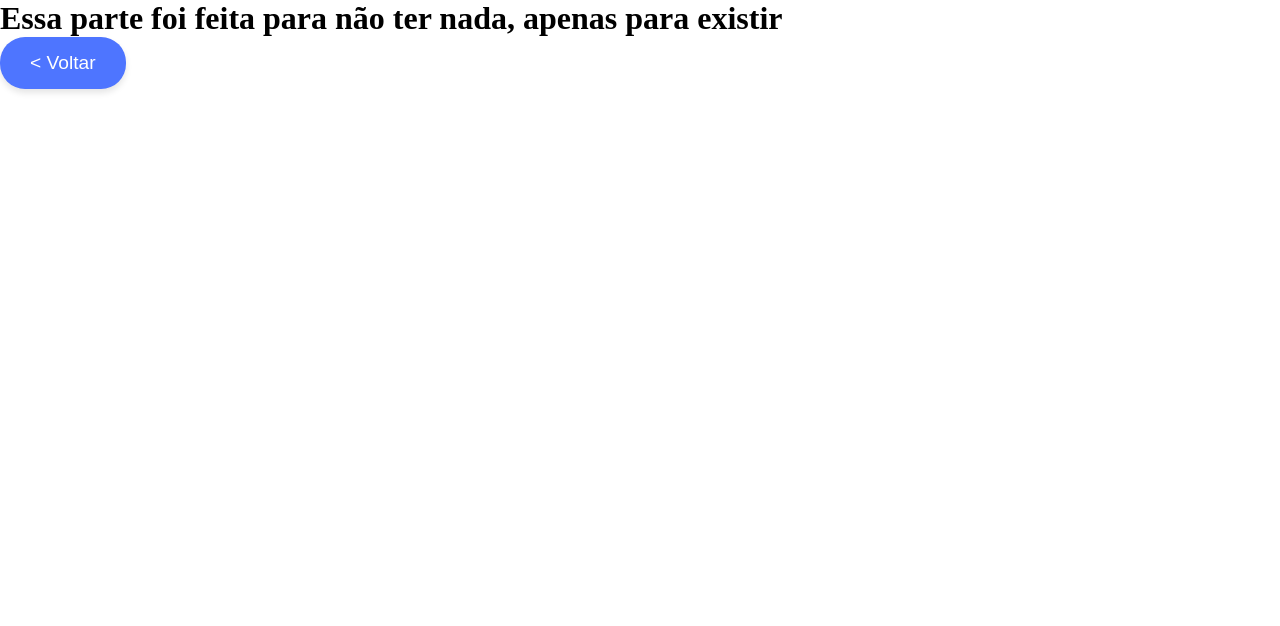
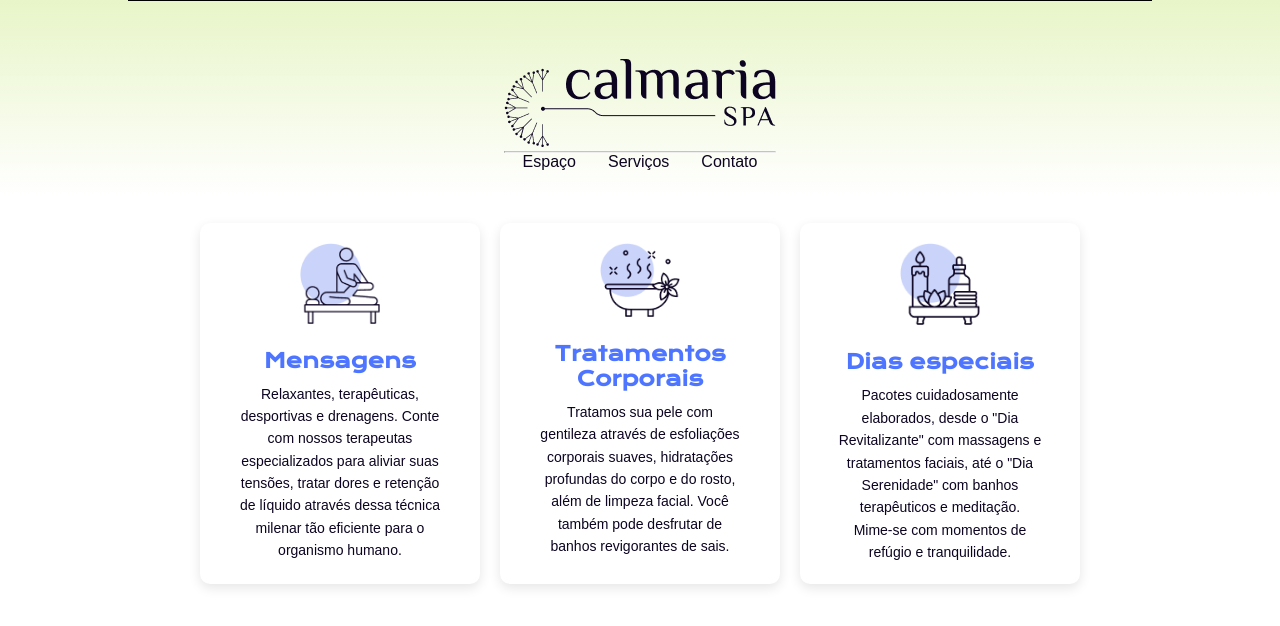
Before and after one commit to Babiel09/Spa-React-router-dom, a React (Vite) app in the folder Aprendendo a gerenciar APIS/: page / in a window 1280 px wide. Both pictures are taken after a click on the button "Quero Relaxar!". Shown: the top 626 px of the page. Built offline with nearby package versions, Linux system fonts and the light colour scheme.

Commit message:
Criando a rota de serviços

```diff
--- a/Aprendendo a gerenciar APIS/index.html
+++ b/Aprendendo a gerenciar APIS/index.html
@@ -4,7 +4,7 @@
     <meta charset="UTF-8" />
     <link rel="icon" href="https://cdn.discordapp.com/attachments/1275116167224234119/1287514453545586778/image.png?ex=66f1d2c6&is=66f08146&hm=8cc440efad4af8f2aebe2742c009b7aef4b860c99243530bf0dc85e5bcd1c48a&" />
     <meta name="viewport" content="width=device-width, initial-scale=1.0" />
-    <title>Aprendendo a mecher no SASS</title>
+    <title>Calmaria SPA</title>
   </head>
   <body>
     <div id="root"></div>
--- a/Aprendendo a gerenciar APIS/src/components/Botao/botao.module.scss
+++ b/Aprendendo a gerenciar APIS/src/components/Botao/botao.module.scss
@@ -14,7 +14,7 @@
 
     &:hover {
         background-color: darken($cor-secundaria, 10%); /* Cor de fundo ao passar o mouse */
-        transform: translateY(-2px); /* Efeito de elevação ao passar o mouse */
+        transform: translateY(-20px); /* Efeito de elevação ao passar o mouse */
     }
 
     &:active {
--- a/Aprendendo a gerenciar APIS/src/components/Header/header.module.scss
+++ b/Aprendendo a gerenciar APIS/src/components/Header/header.module.scss
@@ -34,6 +34,10 @@
     color: $cor-primaria;
     font-weight: 400;
     font-family: $ft-textos;
+    &:hover{
+        color: $cor-secundaria;
+    }
+
 
 }
 .linha2 {
--- a/Aprendendo a gerenciar APIS/src/components/Header/index.tsx
+++ b/Aprendendo a gerenciar APIS/src/components/Header/index.tsx
@@ -1,17 +1,17 @@
-import { Link } from "react-router-dom";
+import { Link, Outlet } from "react-router-dom";
 import Logo from "../Logo";
 import Serviços from "../../pages/serviços";
-import Espaço from "../../pages/espaco";
+import Espaço from "../../pages/Principal";
 import styles from './header.module.scss';
 import Contato from "../../pages/contato";
 
 const links = [
 
-    {path:'/espaço', component:Espaço},
+    {direcionamento:'/', component:Espaço},
 
-    {path:'/serviços', component: Serviços },
+    {direcionamento:'/serviços', component: Serviços },
 
-    {path:'/contato', component: Contato}
+    {direcionamento:'/contato', component: Contato}
 
 ]
 
@@ -28,14 +28,14 @@ export default function Header(){
             />
             <div>
             <ul className={styles.linksContainer}>
-            {links.map(({path, component:Component}, index)=> (
+            {links.map(({direcionamento, component:Component}, index)=> (
 
                     <div key={index}>
 
                             <li className={styles.links}>
                          <Link
                             className={styles.informations}
-                            to={path}
+                            to={direcionamento}
                             >
                              {Component.name}
                             </Link>
@@ -46,7 +46,9 @@ export default function Header(){
              </ul>
             </div>
         </div>
+        <Outlet/>
         </div>
+
 
     )
 }
--- /dev/null
+++ b/Aprendendo a gerenciar APIS/src/components/parte-final/index.tsx
@@ -0,0 +1,63 @@
+import styles from './parte-final.module.scss';
+import Imagem1 from '../../assets/icon-massagem.png';
+import Imagem2 from '../../assets/icon-tratamentos.png';
+import Imagem3 from '../../assets/icon-dias-especiais.png';
+
+const imagens = [{imagem:Imagem1, descricao: (
+    <>
+    Relaxantes, terapêuticas,<br/>
+    desportivas e drenagens. Conte <br />
+    com nossos terapeutas <br />
+    especializados para aliviar suas <br />
+    tensões,
+    tratar dores e retenção <br />
+    de líquido através dessa técnica <br />
+    milenar tão eficiente para o <br />
+    organismo humano.
+    </>
+)
+ } , {imagem:Imagem2, descricao: (
+        <>
+        Tratamos sua pele com <br />
+        gentileza através de esfoliações <br />
+        corporais suaves,
+        hidratações <br />
+        profundas do corpo e do rosto,<br />
+         além de limpeza facial. Você <br />
+         também pode desfrutar de <br />
+         banhos revigorantes de sais.
+        </>
+ )
+     }, {imagem:Imagem3, descricao: (
+        <>
+        Pacotes cuidadosamente <br />
+        elaborados,
+        desde o  "Dia <br />
+        Revitalizante" com massagens e tratamentos faciais,
+        até o "Dia Serenidade" com banhos <br />
+        terapêuticos e meditação. <br />
+        Mime-se com momentos de <br />
+        refúgio e tranquilidade.
+        </>
+     )}];
+
+export default function ParteFinal(){
+    return(
+        <div className={styles.parteFinal}>
+            <ul>
+                {imagens.map(({imagem, descricao}, index)=>
+                <li key={index}>
+                    <div>
+                    <img src={imagem}
+                    className={styles.imagem}/>
+                    <h3>{index === 0 ? "Mensagens": index === 1 ? "Tratamentos Corporais": "Dias especiais"}</h3>
+                    <p className={styles.descricao}>{descricao}</p>
+                    </div>
+                </li>
+                )}
+            </ul>
+        </div>
+
+    );
+
+}
--- /dev/null
+++ b/Aprendendo a gerenciar APIS/src/components/parte-final/parte-final.module.scss
@@ -0,0 +1,65 @@
+@import '../../styles/variaveis.module.scss';
+.parteFinal {
+  display: flex;
+  justify-content: space-around;
+  padding: 20px;
+
+  ul {
+    display: flex;
+    gap: 20px;
+    padding: 0;
+    list-style: none;
+    position: relative;
+    bottom: 0px;
+  }
+
+  li {
+    background-color: $cor-branca-como-a-neve;
+    border-radius: 10px;
+    box-shadow: 0px 4px 12px rgba(0, 0, 0, 0.1);
+    flex: 1;
+    max-width: 300px;
+    text-align: center;
+    padding: 20px;
+    display: flex;
+    flex-direction: column;
+    align-items: center;
+    font-family: $ft-textos;
+    transition: transform 0.3s ease, box-shadow 0.3s ease;
+    cursor: pointer;
+
+    &:hover {
+      transform: translateY(-60px); // Efeito de elevação ao passar o mouse
+      box-shadow: 0px 8px 20px rgba(0, 0, 0, 0.2);
+    }
+  }
+
+  .imagem {
+    max-width: 80px;
+    margin-bottom: 20px;
+  }
+
+  .descricao {
+    font-size: 14px;
+    line-height: 1.6;
+    color: $cor-primaria;
+    margin-top: 10px;
+    font-family: $ft-textos;
+  }
+
+  h3 {
+    font-size: 20px;
+    color: $cor-secundaria;
+    margin-bottom: 10px;
+    font-weight: bold;
+    font-family: $ft-titulos;
+  }
+
+  .divider {
+    display: inline-block;
+    width: 20px;
+    height: 2px;
+    background-color: $cor-secundaria;
+    margin: 10px 0;
+  }
+}
--- a/Aprendendo a gerenciar APIS/src/main.tsx
+++ b/Aprendendo a gerenciar APIS/src/main.tsx
@@ -4,7 +4,6 @@ import { createBrowserRouter, RouterProvider } from 'react-router-dom';
 import './index.css'
 import PaginaPrincipal from './pages/Principal';
 import Servicos from './pages/serviços';
-import Espaco from './pages/espaco';
 import Contato from './pages/contato';
 
 
@@ -19,10 +18,6 @@ const router = createBrowserRouter([
     element: <Servicos/>
   },
   {
-    path: '/espaço',
-    element: <Espaco/>
-  },
-  {
     path: '/contato',
     element: <Contato/>
   }
--- a/Aprendendo a gerenciar APIS/src/pages/Principal/index.tsx
+++ b/Aprendendo a gerenciar APIS/src/pages/Principal/index.tsx
@@ -5,8 +5,9 @@ import RostoMoca from '../../assets/home-image.png';
 import styles from './paginaPrincipal.module.scss';
 import ImagensRelaxantes from '../../components/imagens-relaxa';
 import ImagemFuturista from '../../components/imagens-futurista';
+import ParteFinal from '../../components/parte-final';
 
-export default function PaginaPrincipal(){
+export default function Espaço(){
     const navigate = useNavigate();
     return(
     <>
@@ -32,6 +33,8 @@ export default function PaginaPrincipal(){
         <div>
             <ImagensRelaxantes/>
         </div>
+        <div className={styles.ajustesFinal}>
+        </div>
     </>
     );
 }
--- a/Aprendendo a gerenciar APIS/src/pages/Principal/paginaPrincipal.module.scss
+++ b/Aprendendo a gerenciar APIS/src/pages/Principal/paginaPrincipal.module.scss
@@ -51,4 +51,7 @@
         }
 
     }
+    .ajustesFinal{
+        background: $gradiente-primario;
+    }
 }
--- a/Aprendendo a gerenciar APIS/src/pages/espaco/index.tsx
+++ /dev/null
@@ -1,16 +0,0 @@
-import Botao from "../../components/Botao";
-import { useNavigate } from "react-router-dom";
-export default function Espaço(){
-    const navigate = useNavigate()
-    return(
-        <div>
-            <h1>Essa página foi feita para não ter nada</h1>
-            <div>
-                <Botao
-                onClick={()=> navigate('/')}
-                nome="< Voltar"
-                />
-            </div>
-        </div>
-    )
-}
--- a/Aprendendo a gerenciar APIS/src/pages/serviços/index.tsx
+++ b/Aprendendo a gerenciar APIS/src/pages/serviços/index.tsx
@@ -1,17 +1,22 @@
-import { useNavigate } from 'react-router-dom';
-import Botao from '../../components/Botao';
+import { useNavigate } from "react-router-dom";
+import Botao from "../../components/Botao";
+import ParteFinal from "../../components/parte-final";
+import styles from './servicos.module.scss';
+import Header from "../../components/Header";
+
+
 
 export default function Serviços(){
-    const navigate = useNavigate()
+    const navigate = useNavigate();
     return(
-        <div>
-            <h1>Essa parte foi feita para não ter nada, apenas para existir</h1>
+        <>
+        <Header/>
+        <div className={styles.containerServico}>
+            <ParteFinal/>
+            </div>
             <div>
-                <Botao
-                onClick={()=> navigate('/')}
-                nome="< Voltar"
-                />
             </div>
-        </div>
+            </>
     )
+
 }
--- /dev/null
+++ b/Aprendendo a gerenciar APIS/src/pages/serviços/servicos.module.scss
@@ -0,0 +1,3 @@
+@import '../../styles/variaveis.module.scss';
+ .containerServico{
+    }
```
